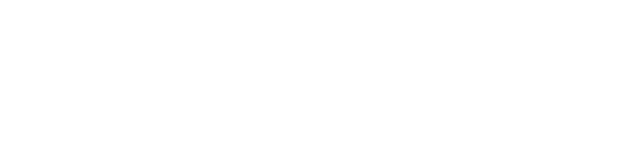
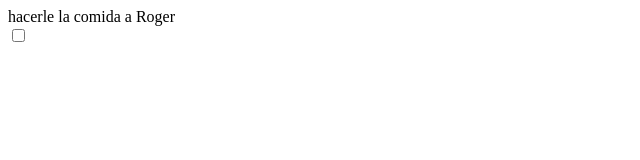
Before and after one commit to leomicheloni/backbone.mug, a website: page index.html in a window 1280 px wide. Shown: the whole page, without its empty margins (0-640 px from the left). Drawn offline with Linux system fonts and the light colour scheme.

Commit message:
vista simple con eventos

```diff
--- a/index.html
+++ b/index.html
@@ -1,19 +1,36 @@
 <html>
 	<head>
+		<script type="text/template" id="tmptask">
+			<div><div class='name'><%-name%></div>
+				<input type="checkbox" <%- done==true? "checked='checked'": "" %> />
+			</div>
+		</script>
+
 		<script type="text/javascript" src="scripts/jquery/dist/jquery.min.js"></script>
 		<script type="text/javascript" src="scripts/underscore/underscore.js"></script>
 		<script type="text/javascript" src="scripts/backbone/backbone.js"></script>
+		<script type="text/javascript" src="scripts/models/task.js"></script>
+		<script type="text/javascript" src="scripts/models/tasks.js"></script>
+		<script type="text/javascript" src="scripts/views/taskview.js"></script>
+
 
 		<script type="text/javascript">
+			$(function(){
+				task = new Task({name: "hacerle la comida a Roger"});
 
+				var tasks = new Tasks([{name: "llamar a la tia"}, {name: "hablar con Roger"}]);
 
+				var taskview = new Taskview({model: task});
 
-		</script>
+				taskview.render();
+			});
+
+			</script>
+		</head>
 
 		<body>
 
 		<div id="container"></div>
 
 		</body>
-	</head>
 </html>
--- /dev/null
+++ b/scripts/views/taskview.js
@@ -0,0 +1,25 @@
+var Taskview = (function(){
+	return Backbone.View.extend({
+		initialize: function(){
+			this.model.on("change:done", function(){
+				this.render();
+			}, this);
+		},
+		template: _.template($("#tmptask").html()),
+		render: function(){
+
+			this.$el.html(
+				this.template(this.model.toJSON())
+			);
+
+			$("#container").html(this.el);
+		},
+		events:{
+			"click :checkbox": function(){
+				this.model.set("done", this.$el.find(":checked").length==1);
+			}
+		}
+
+	});
+
+})();
```
